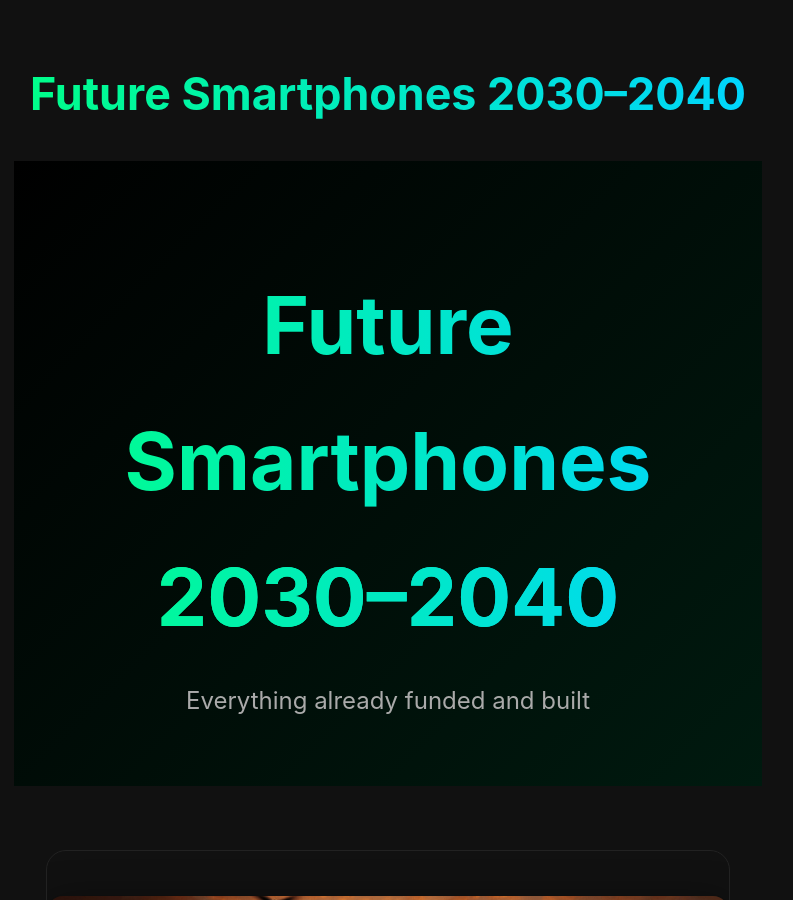
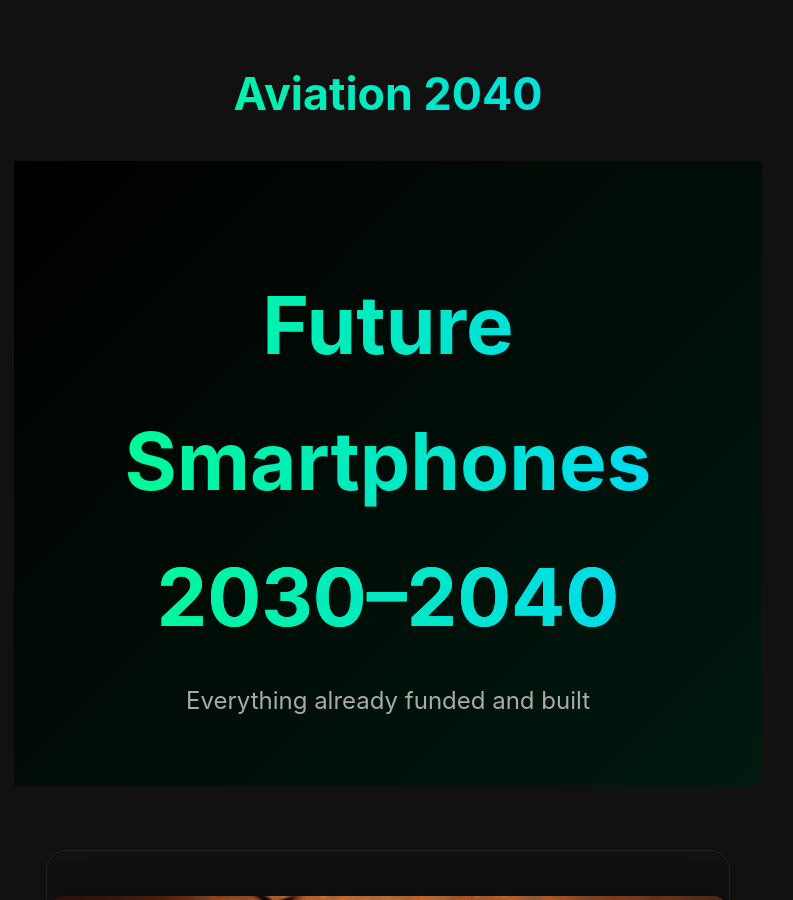
Before and after one commit to Futureaviation6/Futureaviation6.github.io, a Jekyll site: the page built from index.md, in a window 1280 px wide and 900 px high. Shown: the whole window, without its empty margins (252-1045 px from the left). Built offline with Jekyll 4.4.1, drawn with Linux system fonts in a browser that asks for light colours; part of the change alters nothing that is shown.

Commit message:
Update index.md

```diff
--- a/index.md
+++ b/index.md
@@ -1,7 +1,7 @@
 ---
 layout: default
-title: Future Smartphones 2030–2040
-description: "Smartphones 2030–2040: holographic displays, thought control, quantum cores, infinite batteries, self-healing materials, instant global connection. Facts only, zero hype."
+title: Aviation 2040
+description: "The future of aviation is here! Supersonic flights in 3 hours, electric & hydrogen aircraft, flying taxis, vertiports, space tourism, and the end of kerosene."
 ---
 
 <div class="home-hero">
```
